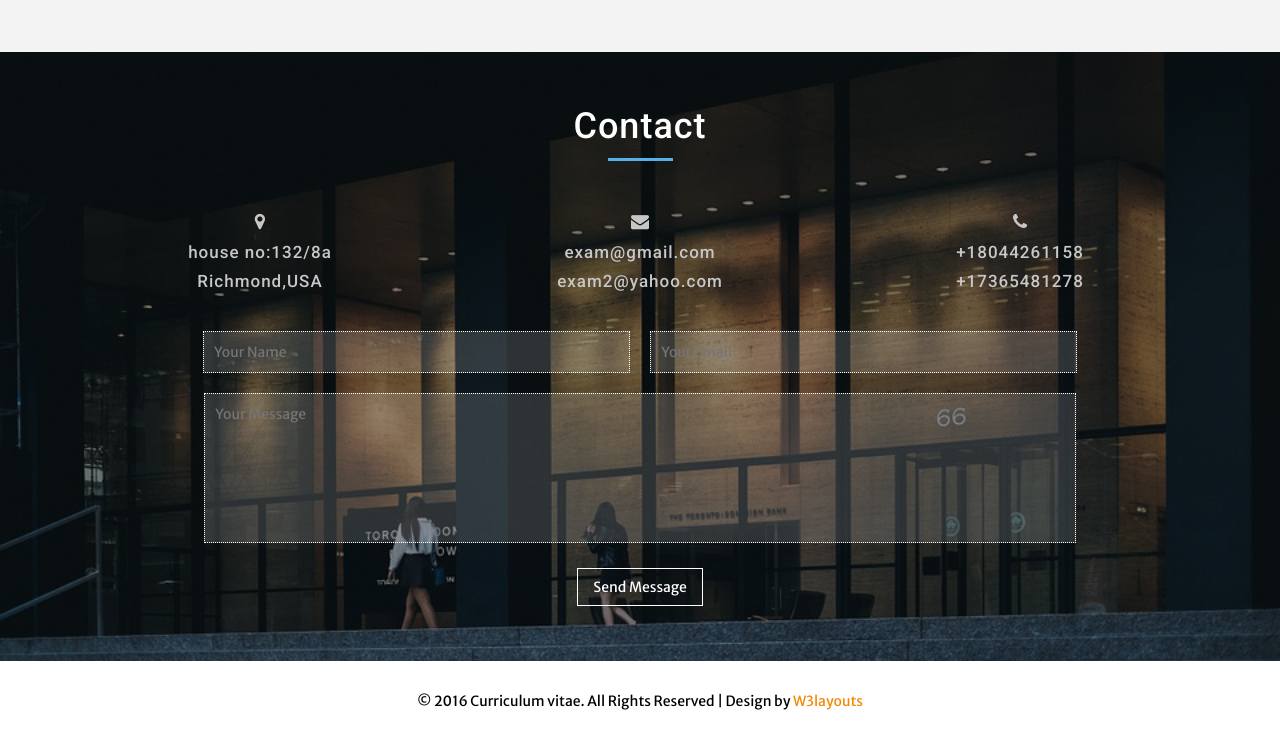
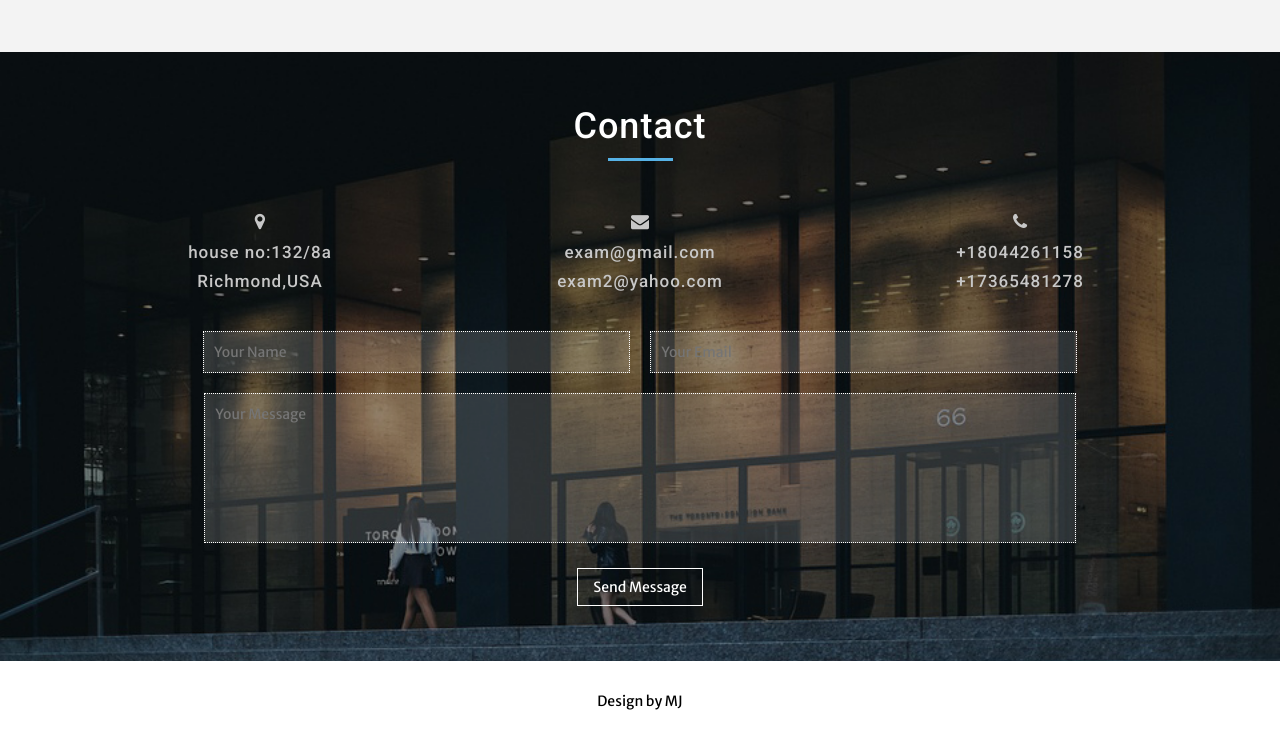
Before and after one commit to abhishekmj1994/urltesting, a plain HTML site: page index.html in a window 1280 px wide. Shown: the part 3889-4630 px from the top of the page. Drawn offline with Linux system fonts and the light colour scheme.

Commit message:
Update index.html

```diff
--- a/index.html
+++ b/index.html
@@ -486,7 +486,7 @@
 
 <!--footer-->
 <div class="footer-agileinfo">
-	<p> &copy; 2016 Curriculum vitae. All Rights Reserved | Design by <a href="http://w3layouts.com">W3layouts</a></p>
+	<p> Design by MJ</p>
 </div>
 <!--//footer-->
 <!--common js-->
```
